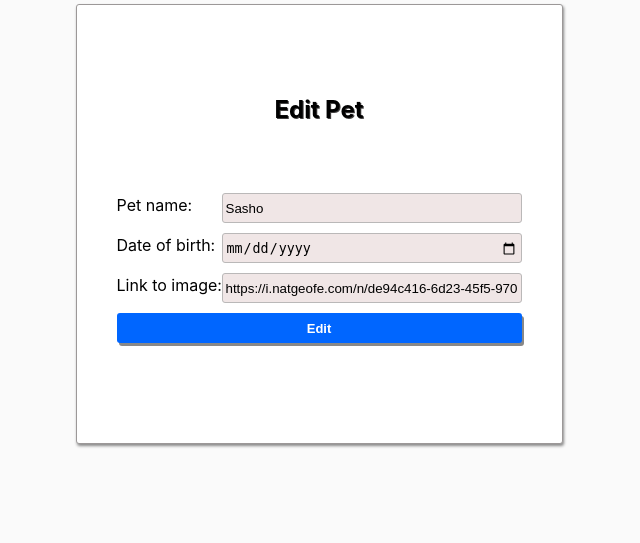
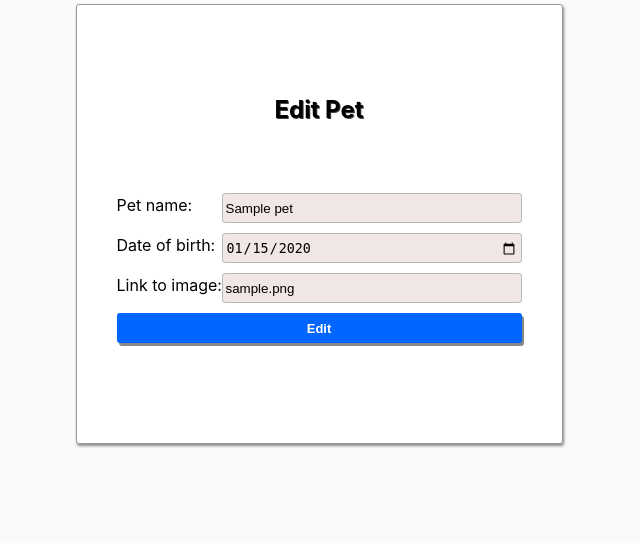
Before and after one commit to LazarinaBatcheva/petstagram_Python_Web_2024, a Django app: a page that uses petstagram/templates/pets/pet-edit-page.html in a window 1280 px wide. Shown: the part 146-689 px from the top of the page, without its empty margins (321-961 px from the left). Run offline with Django 5.2, Linux system fonts and the light colour scheme; tables that the repository leaves empty hold one stand-in row (values such as "Sample post").

Commit message:
feat: add pet forms and implement add, edit, delete pet functionality

```diff
--- /dev/null
+++ b/petstagram/petstagram/pets/forms.py
@@ -0,0 +1,37 @@
+from django import forms
+from petstagram.pets.models import Pet
+
+
+class PetBaseForm(forms.ModelForm):
+    class Meta:
+        model = Pet
+
+        fields = ['name', 'date_of_birth', 'personal_pet_photo']
+
+        widgets = {
+            'name': forms.TextInput(attrs={'placeholder': 'Pet name'}),
+            'date_of_birth': forms.DateInput(attrs={'type': 'date'}),
+            'personal_pet_photo': forms.TextInput(attrs={'placeholder': 'Link to image'}),
+        }
+
+        labels = {
+            'name': 'Pet name:',
+            'date_of_birth': 'Date of birth:',
+            'personal_pet_photo': 'Link to image:'
+        }
+
+
+class PetAddForm(PetBaseForm):
+    pass
+
+
+class PetEditForm(PetBaseForm):
+    pass
+
+
+class PetDeleteForm(PetBaseForm):
+    def __init__(self, *args, **kwargs):
+        super().__init__(*args, **kwargs)
+
+        for field in self.fields.values():
+            field.widget.attrs['readonly'] = True
--- a/petstagram/petstagram/pets/views.py
+++ b/petstagram/petstagram/pets/views.py
@@ -1,18 +1,54 @@
-from django.shortcuts import render
-
+from django.shortcuts import render, redirect
+from petstagram.pets.forms import PetAddForm, PetEditForm, PetDeleteForm
 from petstagram.pets.models import Pet
 
 
 def pet_add_page(request):
-    return render(request, 'pets/pet-add-page.html')
+    form = PetAddForm(request.POST or None)
+
+    if request.method == 'POST':
+        if form.is_valid():
+            form.save()
+            return redirect('profile-details', pk=1)
+
+    context = {
+        'form': form,
+    }
+
+    return render(request, 'pets/pet-add-page.html', context)
 
 
 def pet_delete_page(request, username: str, pet_slug: str):
-    return render(request, 'pets/pet-delete-page.html')
+    pet = Pet.objects.get(slug=pet_slug)
+    form = PetDeleteForm(instance=pet)
+
+    if request.method == 'POST':
+        pet.delete()
+        return redirect('profile-details', pk=1)
+
+    context = {
+        'form': form,
+        'pet': pet,
+    }
+
+    return render(request, 'pets/pet-delete-page.html', context)
 
 
 def pet_edit_page(request, username: str, pet_slug: str):
-    return render(request, 'pets/pet-edit-page.html')
+    pet = Pet.objects.get(slug=pet_slug)
+    form = PetEditForm(request.POST or None, instance=pet)
+
+    if request.method == 'POST':
+        if form.is_valid():
+            form.save()
+            return redirect('pet-details', username, pet_slug)
+
+    context = {
+        'form': form,
+        'pet': pet,
+    }
+
+    return render(request, 'pets/pet-edit-page.html', context)
 
 
 def pet_details_page(request, username: str, pet_slug: str):
--- a/petstagram/templates/pets/pet-edit-page.html
+++ b/petstagram/templates/pets/pet-edit-page.html
@@ -4,26 +4,13 @@
     <!-- Start Edit Pet Section -->
     <div class="edit-delete edit-photo">
         <h2>Edit Pet</h2>
-        <!-- Start Edit Pet From -->
-        <form action="">
-            <p>
-                <label for="pet-name">Pet name: </label>
-                <input type="text" placeholder="Name" value="Sasho">
-            </p>
-            <p>
-                <label for="pet-date">Date of birth: </label>
-                <input type="date">
-            </p>
-            <p>
-                <label for="pet-image">Link to image: </label>
-                <input type="text" placeholder="Link to image"
-                       value="https://i.natgeofe.com/n/de94c416-6d23-45f5-9708-e8d56289268e/naturepl_01132178.jpg?w=636&h=631"
-                       alt="pet image">
-            </p>
-            <!-- Edit Pet Button -->
+
+        <form method="post" action="{% url 'pet-edit' "username" pet.slug %}">
+            {% csrf_token %}
+            {{ form.as_p }}
+
             <button class="edit-btn" type="submit">Edit</button>
         </form>
-        <!-- End Edit Pet Form -->
 
     </div>
 
```
Also changed, not shown: petstagram/templates/pets/pet-add-page.html (+5 -16 lines), petstagram/templates/pets/pet-delete-page.html (+7 -19 lines).
